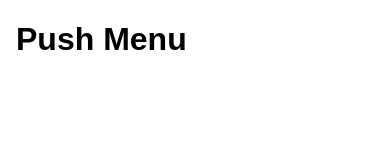
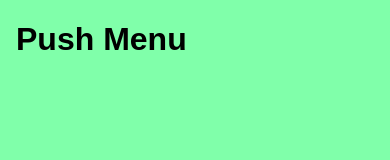
Before and after one commit to devonash/exercise-3, a plain HTML site: page index.html in a window 390 px wide. Drawn offline with nearby package versions, Linux system fonts and the light colour scheme; some icons are missing.

Commit message:
refactor(scss): add colour to background and x

```diff
--- a/scss/_base.scss
+++ b/scss/_base.scss
@@ -3,4 +3,5 @@
 $light-grey: #ccc;
 $black: #222;
 $text-color: $black;
+$white: #fff;
 $light-green: #80ffaa;
--- a/scss/components/_main.scss
+++ b/scss/components/_main.scss
@@ -10,13 +10,13 @@ html {
 	-ms-text-size-adjust: 100%;
 	-webkit-text-size-adjust: 100%;
 	text-size-adjust: 100%;
+  background-color: $light-green;
 }
 
 
 *, *:before, *:after {
 	box-sizing: inherit;
 }
-
 
 body{
   font-family: sans-serif;
@@ -57,12 +57,12 @@ header {
 
 .toggle-btn,
 .close-btn{
-  color: $text-color;
+  color: $white;
   text-decoration: none;
   height: 40px;
   width: 40px;
   &:before{
-    border: 1px solid $light-grey;
+    border: 2px solid $text-color;
     display: inline-block;
     padding: 13px 11px;
     height: 40px;
@@ -129,7 +129,7 @@ span{
   }
 
   .h1-text{
-    background-color: $light-green;
+    background-color: $white;
     padding: 1em;
   }
 }
```
Also changed, not shown: css/style.css.
